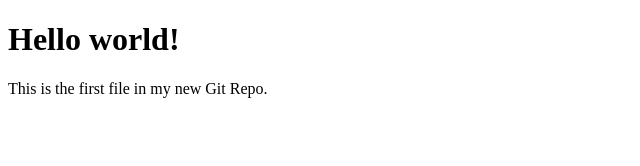
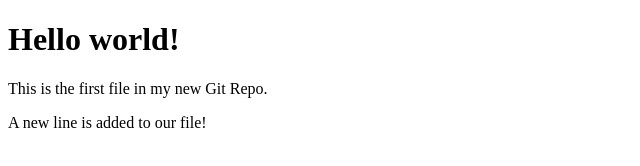
Before and after one commit to anaghababu-techversant/hello-world, a plain HTML site: page index.html in a window 1280 px wide. Shown: the whole page, without its empty margins (0-640 px from the left). Drawn offline with Linux system fonts and the light colour scheme.

Commit message:
Updated index.html by adding a new line

```diff
--- a/index.html
+++ b/index.html
@@ -7,6 +7,7 @@
 
 <h1>Hello world!</h1>
 <p>This is the first file in my new Git Repo.</p>
+<p>A new line is added to our file!</p>
 
 </body>
 </html>
```
